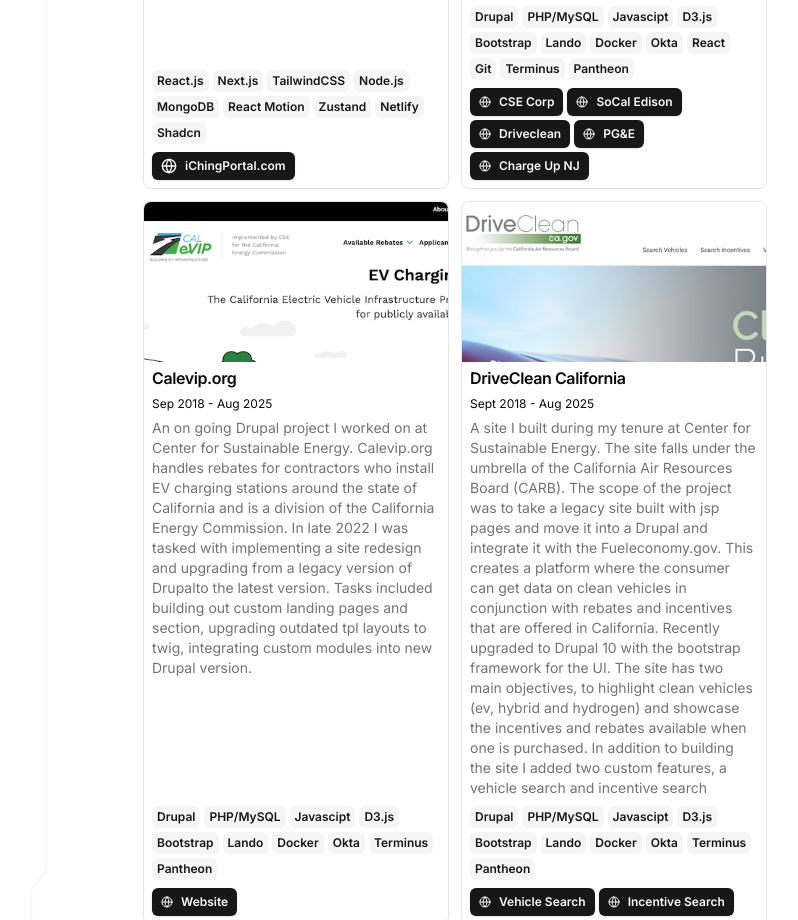
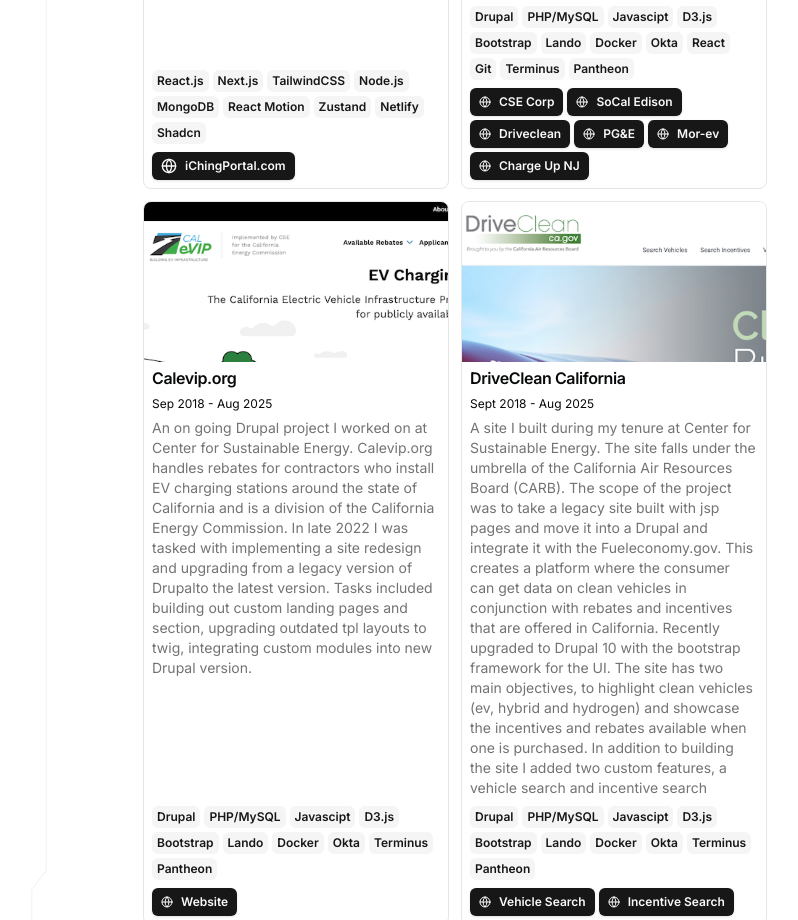
Before and after one commit to RichCostello/Portfolio-main, a Next.js app: page / in a window 1280 px wide. Shown: the part 1800-2720 px from the top of the page, without its empty margins (185-983 px from the left). Built offline with nearby package versions, Linux system fonts and the light colour scheme.

Commit message:
added mor-ev

```diff
--- a/src/data/resume.tsx
+++ b/src/data/resume.tsx
@@ -179,6 +179,11 @@
           icon: <Icons.globe className="size-3" />,
         },
         {
+          type: "Mor-ev",
+          href: "https://mor-ev.org/",
+          icon: <Icons.globe className="size-3" />,
+        },
+        {
           type: "Charge Up NJ",
           href: "https://chargeup.njcleanenergy.com/",
           icon: <Icons.globe className="size-3" />,
```
